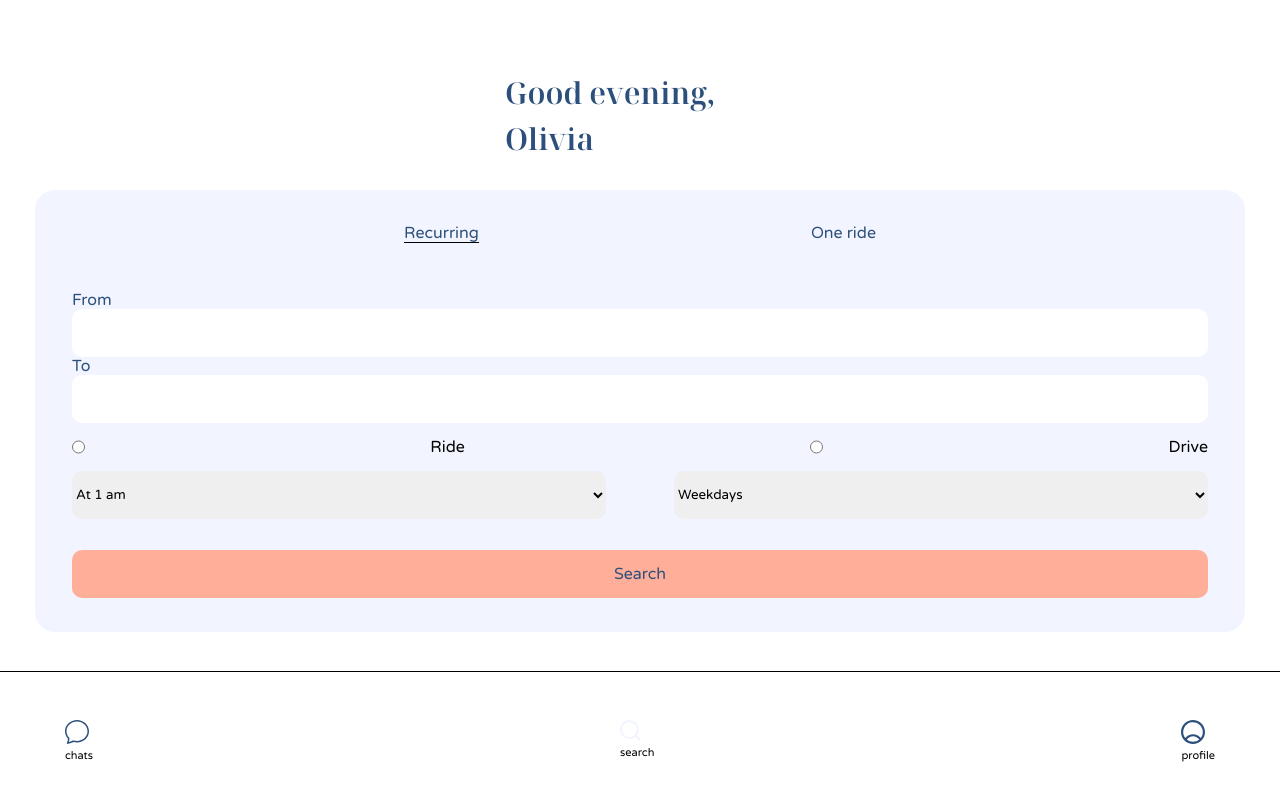
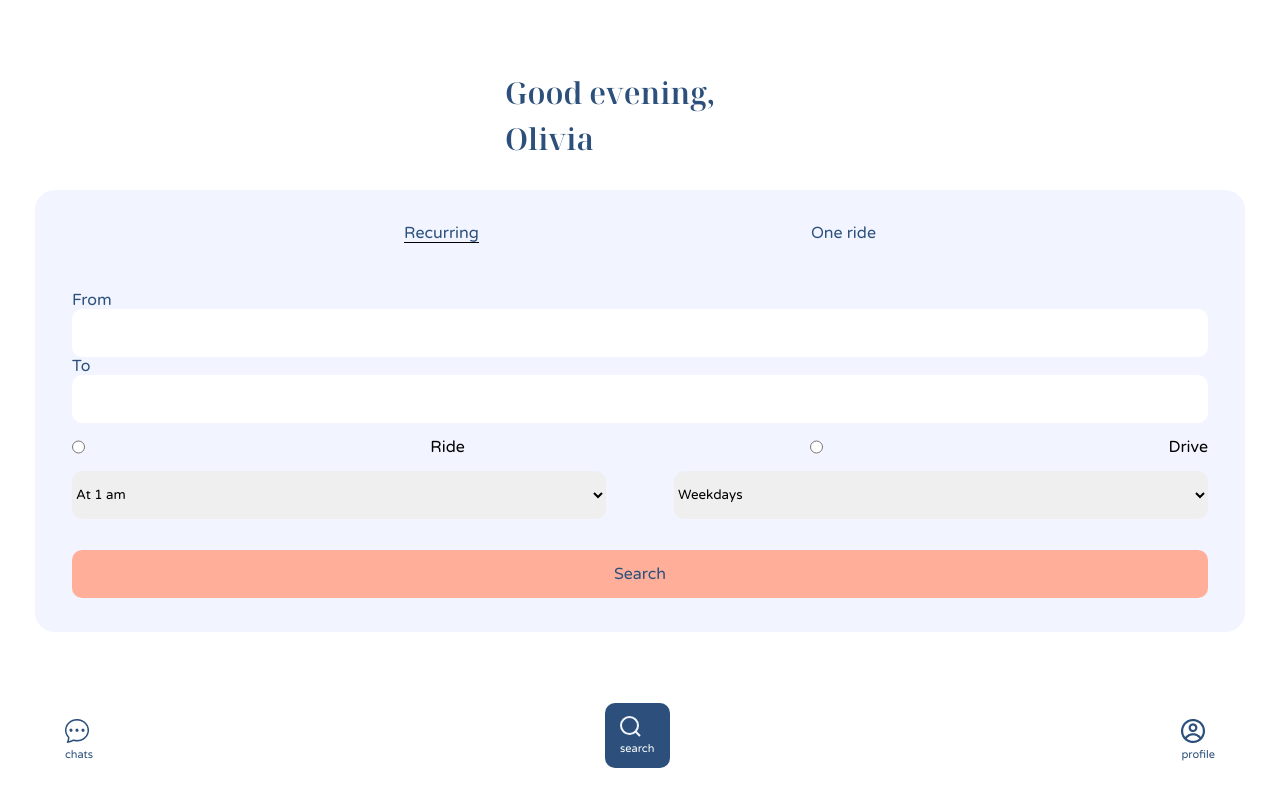
Before and after one commit to robsonlm/team-7, a React (Create React App) app: page /form in a window 1280 px wide. Built offline with nearby package versions, Linux system fonts and the light colour scheme.

Commit message:
updated footer

```diff
--- a/src/components/footer/Footer.js
+++ b/src/components/footer/Footer.js
@@ -1,15 +1,17 @@
 import React from 'react'
 import Footicon from '../footicon/Footicon'
 import './Footer.scss';
-import message from '../../assets/svg/message.svg';
-import profile from '../../assets/svg/profile.svg';
+import message from '../../assets/svg/chats.png.png';
+import profile from '../../assets/svg/profile.png.png';
 import search from '../../assets/svg/search.svg';
 export default function Footer() {
   return (
       <section className='footer'>
-    <Footicon icon = {message} label={'chats'} />
-    <Footicon icon = {search} label={'search'} link ={'/form'}/>
-    <Footicon icon = {profile} label={'profile'} link={'/profile/1'} />
+    <Footicon icon = {message} label={'chats'} white={''}/>
+    <div className='blueback'>
+      <Footicon icon = {search} label={'search'} link ={'/form'} white={'white'}/>
+    </div>
+    <Footicon icon = {profile} label={'profile'} link={'/profile/1'} white={''}/>
 
     </section>
   )
--- a/src/components/footer/Footer.scss
+++ b/src/components/footer/Footer.scss
@@ -1,5 +1,6 @@
 .footer {
-  border-top: solid 1px black;
+  // border-top: solid 1px black;
+  background-color: white;
   box-sizing: border-box;
   display: flex;
   flex-direction: row;
@@ -12,3 +13,14 @@
   width: 100%;
   max-height: 8.0625rem;
 }
+.blueback {
+  border-radius: 0.625rem;
+  display: flex;
+  justify-content: center;
+  align-items: center;
+  background-color: #2c507b;
+  width: 4.0625rem;
+  height: 4.0625rem;
+  vertical-align: center;
+  align-self: center;
+}
--- a/src/components/footicon/Footicon.js
+++ b/src/components/footicon/Footicon.js
@@ -4,12 +4,12 @@ import { Link } from 'react-router-dom'
 import './Footicon.scss'
 
 
-export default function Footicon({icon, label,link}) {
+export default function Footicon({icon, label,link,white}) {
   return (
     <div className='footerIcon'>
       <Link to={link}>
         <img src={icon}></img>
-        <p className='footerIcon__label'>{label}</p>
+        <p className={`footerIcon__label ${white}`}>{label}</p>
       </Link>
     </div>
   )
--- a/src/components/footicon/Footicon.scss
+++ b/src/components/footicon/Footicon.scss
@@ -1,9 +1,20 @@
+@use "../../styles/partials/breakpoints" as *;
+@use "../../styles/partials/mixin" as *;
+@use "../../styles/partials/variables" as *;
+@use "../../styles/partials/typography" as *;
+
 .footerIcon {
   display: flex;
   flex-direction: column;
   justify-content: flex-start;
   align-items: center;
+
   &__label {
     font-size: 0.6875rem;
+    @include typo-links;
+    color: $color-dark-blue;
   }
 }
+.white {
+  color: white;
+}
```
Also changed, not shown: src/assets/svg/chats.png.png (added), src/assets/svg/profile.png.png (added).
